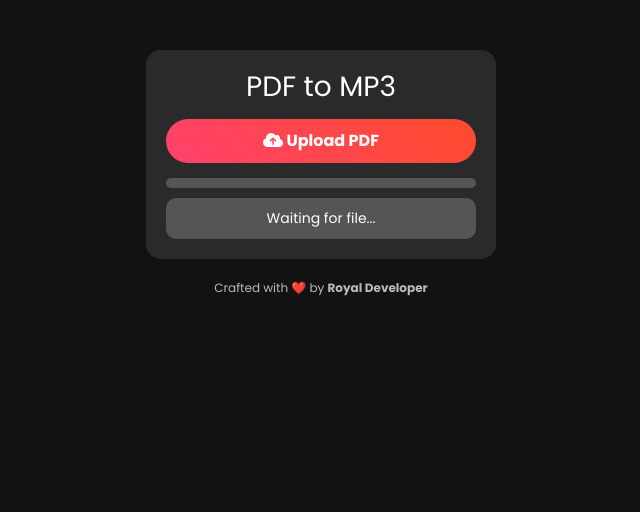
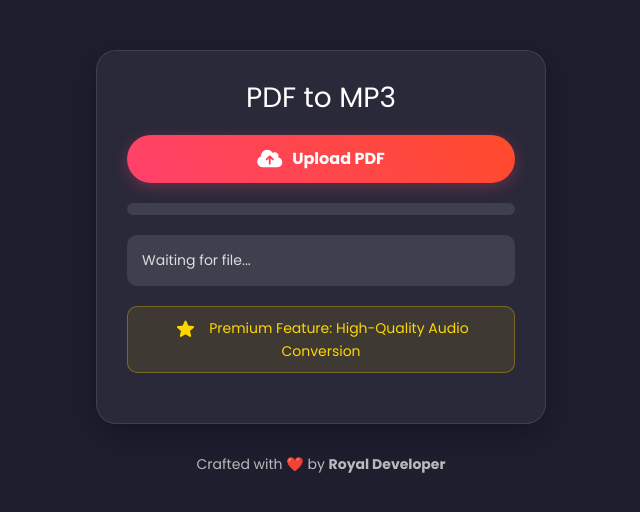
Before and after one commit to royal450/DigitalSolutionsMidia, a Flask app: page / in a window 1280 px wide. Shown: the top 512 px of the page, without its empty margins (319-959 px from the left). Run offline with Flask 3, Linux system fonts and the light colour scheme.

Commit message:
Update index.html

```diff
--- a/templates/index.html
+++ b/templates/index.html
@@ -12,43 +12,55 @@
     <!-- Google Fonts -->
     <link href="https://fonts.googleapis.com/css2?family=Poppins:wght@400;600;700&display=swap" rel="stylesheet">
 
+    <!-- Material Icons -->
+    <link href="https://fonts.googleapis.com/icon?family=Material+Icons+Round" rel="stylesheet">
+
     <style>
         body {
-            background-color: #121212;
+            background-color: #1e1e2f;
             color: white;
             font-family: 'Poppins', sans-serif;
             text-align: center;
             padding-top: 50px;
+            margin: 0;
         }
 
         .container-box {
-            background: rgba(255, 255, 255, 0.1);
-            border-radius: 15px;
-            padding: 20px;
-            width: 350px;
+            background: rgba(255, 255, 255, 0.05);
+            border-radius: 20px;
+            padding: 30px;
+            width: 450px;
             margin: auto;
+            box-shadow: 0 10px 30px rgba(0, 0, 0, 0.3);
+            backdrop-filter: blur(10px);
+            border: 1px solid rgba(255, 255, 255, 0.1);
         }
 
         .progress-container {
-            background: rgba(255, 255, 255, 0.2);
-            height: 10px;
+            background: rgba(255, 255, 255, 0.1);
+            height: 12px;
             border-radius: 10px;
             overflow: hidden;
-            margin-top: 15px;
+            margin-top: 20px;
+            position: relative;
         }
 
         .progress-bar {
             background: linear-gradient(45deg, #ff416c, #ff4b2b);
             height: 100%;
             width: 0%;
+            border-radius: 10px;
+            transition: width 0.5s ease;
         }
 
         .status-box {
-            background: rgba(255, 255, 255, 0.2);
-            padding: 10px;
+            background: rgba(255, 255, 255, 0.1);
+            padding: 15px;
             border-radius: 10px;
-            margin-top: 10px;
+            margin-top: 20px;
             font-size: 14px;
+            color: #ddd;
+            text-align: left;
         }
 
         .btn-custom {
@@ -56,18 +68,105 @@
             color: white;
             font-weight: bold;
             border: none;
-            padding: 10px 20px;
+            padding: 12px 25px;
             border-radius: 50px;
             cursor: pointer;
-            margin-top: 15px;
+            margin-top: 20px;
             display: block;
             width: 100%;
+            transition: transform 0.2s ease, box-shadow 0.2s ease;
+            box-shadow: 0 4px 15px rgba(255, 65, 108, 0.3);
+        }
+
+        .btn-custom:hover {
+            transform: translateY(-2px);
+            box-shadow: 0 6px 20px rgba(255, 65, 108, 0.4);
         }
 
         .branding {
+            margin-top: 30px;
+            font-size: 14px;
+            color: #bbb;
+        }
+
+        .file-upload-label {
+            display: flex;
+            align-items: center;
+            justify-content: center;
+            gap: 10px;
+            cursor: pointer;
+        }
+
+        .file-upload-label i {
+            font-size: 20px;
+        }
+
+        .play-btn, .download-btn {
+            display: none;
+            margin-top: 15px;
+        }
+
+        .play-btn i, .download-btn i {
+            margin-right: 8px;
+        }
+
+        .audio-controls {
+            display: flex;
+            justify-content: space-between;
+            gap: 10px;
             margin-top: 20px;
-            font-size: 12px;
-            color: #bbb;
+        }
+
+        .audio-controls button {
+            flex: 1;
+        }
+
+        .tooltip {
+            position: relative;
+            display: inline-block;
+        }
+
+        .tooltip .tooltiptext {
+            visibility: hidden;
+            width: 120px;
+            background-color: #555;
+            color: #fff;
+            text-align: center;
+            border-radius: 6px;
+            padding: 5px;
+            position: absolute;
+            z-index: 1;
+            bottom: 125%;
+            left: 50%;
+            margin-left: -60px;
+            opacity: 0;
+            transition: opacity 0.3s;
+        }
+
+        .tooltip:hover .tooltiptext {
+            visibility: visible;
+            opacity: 1;
+        }
+
+        .material-icons-round {
+            font-family: 'Material Icons Round';
+            font-size: 24px;
+            vertical-align: middle;
+        }
+
+        .premium-feature {
+            background: rgba(255, 215, 0, 0.1);
+            border: 1px solid rgba(255, 215, 0, 0.3);
+            padding: 10px;
+            border-radius: 10px;
+            margin-top: 20px;
+            color: #ffd700;
+            font-size: 14px;
+        }
+
+        .premium-feature i {
+            color: #ffd700;
+            margin-right: 8px;
         }
     </style>
 </head>
@@ -78,7 +177,7 @@
 
         <!-- File Upload -->
         <input type="file" id="fileUpload" accept=".pdf" hidden>
-        <label for="fileUpload" class="btn-custom">
+        <label for="fileUpload" class="btn-custom file-upload-label">
             <i class="fas fa-cloud-upload-alt"></i> Upload PDF
         </label>
 
@@ -90,13 +189,20 @@
         <!-- Status Box -->
         <div class="status-box">Waiting for file...</div>
 
-        <!-- Action Buttons -->
-        <button class="btn-custom play-btn" style="display: none;">
-            <i class="fas fa-play"></i> Play Audio
-        </button>
-        <button class="btn-custom download-btn" style="display: none;">
-            <i class="fas fa-download"></i> Download MP3
-        </button>
+        <!-- Premium Feature -->
+        <div class="premium-feature">
+            <i class="material-icons-round">star</i> Premium Feature: High-Quality Audio Conversion
+        </div>
+
+        <!-- Audio Controls -->
+        <div class="audio-controls">
+            <button class="btn-custom play-btn">
+                <i class="fas fa-play"></i> Play Audio
+            </button>
+            <button class="btn-custom download-btn">
+                <i class="fas fa-download"></i> Download MP3
+            </button>
+        </div>
     </div>
 
     <div class="branding">Crafted with ❤️ by <strong>Royal Developer</strong></div>
```
